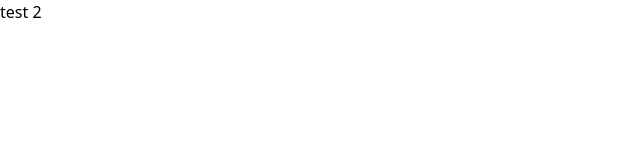
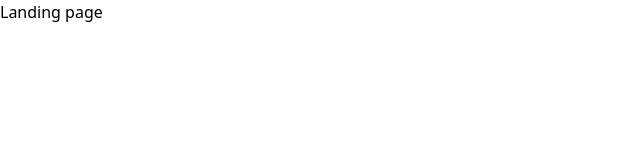
Before and after one commit to MagnusThiemer/night-club, a React (Create React App) app: page / in a window 1280 px wide. Shown: the top 160 px of the page, without its empty margins (0-640 px from the left). Built offline with nearby package versions, Linux system fonts and the light colour scheme.

Commit message:
Add router and pages

```diff
--- a/package.json
+++ b/package.json
@@ -10,6 +10,7 @@
     "framer-motion": "^7.2.0",
     "react": "^18.2.0",
     "react-dom": "^18.2.0",
+    "react-router-dom": "^6.3.0",
     "react-scripts": "5.0.1",
     "web-vitals": "^2.1.4",
     "yup": "^0.32.11"
--- a/src/App.js
+++ b/src/App.js
@@ -1,9 +1,24 @@
+import { AnimatePresence } from 'framer-motion';
+import { Routes, Route } from 'react-router-dom';
+import BlogPage from './pages/BlogPage';
+import BookPage from './pages/BookPage';
+import ContactPage from './pages/ContactPage';
+import LandingPage from './pages/LandingPage';
+import { useLocation } from 'react-router-dom'
 
 function App() {
+  const location = useLocation()
   return (
-    <div className="App">
-      <h1 className="">test 2</h1>
-    </div>
+    <>
+      <AnimatePresence>
+        <Routes location={location} key={location.key}>
+          <Route path='/contact' element={<ContactPage/>} />
+          <Route path='/book' element={<BookPage/>} />
+          <Route path='/blog' element={<BlogPage/>} />
+          <Route path='/' element={<LandingPage/>} />
+        </Routes>
+      </AnimatePresence>
+    </>
   );
 }
 
--- a/src/index.js
+++ b/src/index.js
@@ -3,11 +3,14 @@ import ReactDOM from 'react-dom/client';
 import './index.css';
 import App from './App';
 import reportWebVitals from './reportWebVitals';
+import { BrowserRouter } from 'react-router-dom';
 
 const root = ReactDOM.createRoot(document.getElementById('root'));
 root.render(
   <React.StrictMode>
-    <App />
+    <BrowserRouter>
+      <App />
+    </BrowserRouter>
   </React.StrictMode>
 );
 
--- /dev/null
+++ b/src/pages/BlogPage.js
@@ -0,0 +1,9 @@
+const BlogPage = () => {
+  return (
+  <>
+    <h1>Blog page</h1>
+  </>
+  );
+}
+
+export default BlogPage;
--- /dev/null
+++ b/src/pages/BookPage.js
@@ -0,0 +1,9 @@
+const BookPage = () => {
+  return (
+    <>
+    <h1>Book page</h1>
+    </>
+   );
+}
+
+export default BookPage;
--- /dev/null
+++ b/src/pages/ContactPage.js
@@ -0,0 +1,9 @@
+const ContactPage = () => {
+  return (
+    <>
+    <h1>Contact page</h1>
+    </>
+    );
+}
+
+export default ContactPage;
--- /dev/null
+++ b/src/pages/LandingPage.js
@@ -0,0 +1,9 @@
+const LandingPage = () => {
+  return (
+    <>
+      <h1>Landing page</h1>
+    </>
+   );
+}
+
+export default LandingPage;
```
Also changed, not shown: 1 other file (tests, documents, lock files or other folders).
